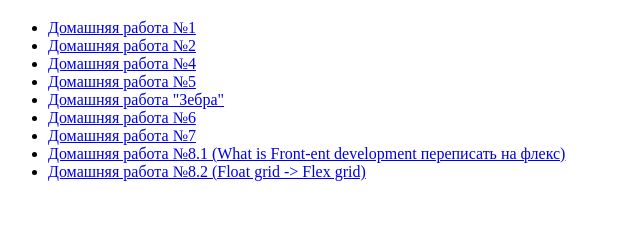
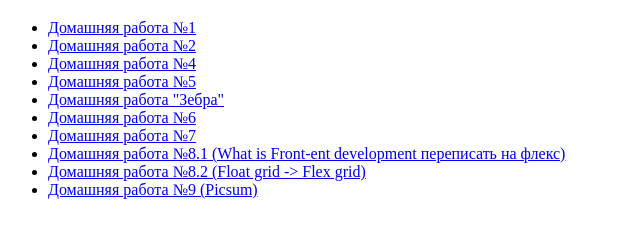
Before and after one commit to yudzeshka/yudzeshka.github.io, a plain HTML site: page index.html in a window 1280 px wide. Shown: the part 61-298 px from the top of the page, without its empty margins (0-640 px from the left). Drawn offline with Linux system fonts and the light colour scheme.

Commit message:
add hometask-9

```diff
--- a/index.html
+++ b/index.html
@@ -43,6 +43,11 @@
           >Домашняя работа №8.2 (Float grid -> Flex grid)
         </a>
       </li>
+      <li>
+        <a target="blank" href="./hometask9/picsum/index.html"
+          >Домашняя работа №9 (Picsum)
+        </a>
+      </li>
     </ul>
   </body>
 </html>
```
